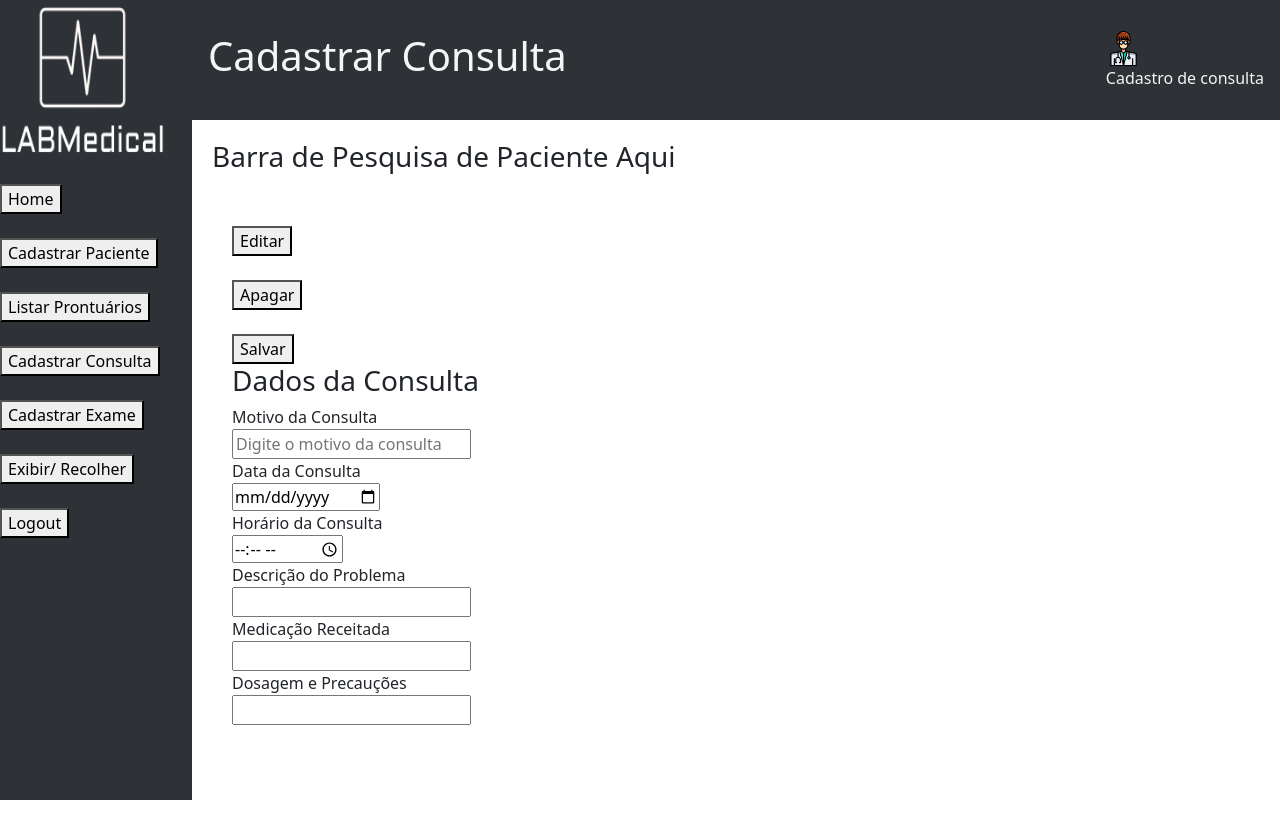
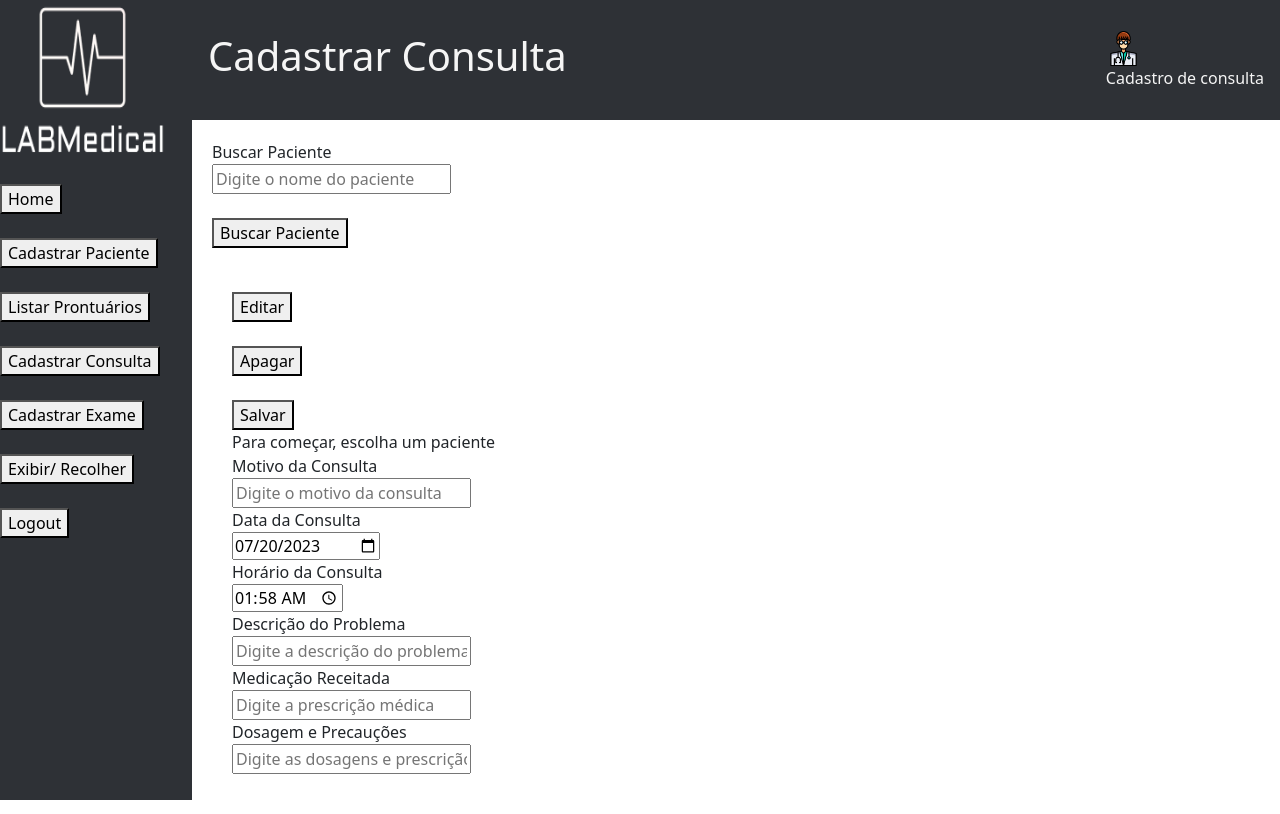
Before and after one commit to rodrigopieritz/m2labmedical, a React (Vite) app: page /medical-register in a window 1280 px wide. Built offline with nearby package versions, Linux system fonts and the light colour scheme.

Commit message:
ajustadas validações + hora e data

```diff
--- a/src/components/MedicalRegister/MedicalRegisterComponent.jsx
+++ b/src/components/MedicalRegister/MedicalRegisterComponent.jsx
@@ -9,12 +9,11 @@ import { Spinner } from "react-bootstrap";
 export const MedicalRegisterComponent = () => {
   const [appointReason, setAppointReason] = useState("");
   const [appointReasonError, setAppointReasonError] = useState("");
-
   const [appointDate, setAppointDate] = useState("");
   const [appointDatError, setAppointDateError] = useState("");
   const [submitButtonState, setSubmitButtonState] = useState("");
-  const [editButtonState, setEditButtonState] = useState("");
-  const [deleteButtonState, setDeleteButtonState] = useState("");
+  const [editButtonState, setEditButtonState] = useState(false);
+  const [deleteButtonState, setDeleteButtonState] = useState(false);
   const [appointTime, setAppointTime] = useState("");
   const [appointTimeError, setAppointTimeError] = useState("");
   const [problemDescription, setProblemDescription] = useState("");
@@ -23,13 +22,57 @@ export const MedicalRegisterComponent = () => {
   const [dosageAndPrecautions, setDosageAndPrecautions] = useState("");
   const [dosageAndPrecautionsError, setDosageAndPrecautionsError] =
     useState("");
+  const [currentDate, setCurrentDate] = useState("");
+  const [currentTime, setCurrentTime] = useState("");
+  const [searchQuery, setSearchQuery] = useState("");
+  const [foundPatient, setFoundPatient] = useState(null);
+  const [foundPatientError, setFoundPatientError] = useState(null);
 
+  useEffect(() => {
+    const getCurrentDate = () => {
+      const now = new Date();
+      const year = now.getFullYear();
+      const month = String(now.getMonth() + 1).padStart(2, "0");
+      const day = String(now.getDate()).padStart(2, "0");
+      return `${year}-${month}-${day}`;
+    };
 
+    const getCurrentTime = () => {
+      const now = new Date();
+      const hours = String(now.getHours()).padStart(2, "0");
+      const minutes = String(now.getMinutes()).padStart(2, "0");
+      return `${hours}:${minutes}`;
+    };
+
+    setAppointDate(getCurrentDate());
+    setCurrentDate(getCurrentDate());
+    setAppointTime(getCurrentTime());
+    setCurrentTime(getCurrentTime());
+  }, []);
+
+  const handleSearchPatient = () => {
+    if (searchQuery.trim() === "") {
+         setFoundPatient(null);
+        return;
+      }
+    const patientsList = JSON.parse(localStorage.getItem("patients")) || [];
+
+    const patient = patientsList.find((patient) =>
+      patient.name.toLowerCase().includes(searchQuery.toLowerCase())
+    );
+
+    if (patient) {
+      setFoundPatient(patient);
+    } else {
+      setFoundPatient(null);
+      alert("Paciente não encontrado.");
+    }
+  };
 
   const handleInput = (event) => {
     event.preventDefault();
-    setDeleteButtonState("true");
-    setEditButtonState("true");
+    setDeleteButtonState(true);
+    setEditButtonState(true);
     const { value, id } = event.target;
     if (id === "appointReason") {
       setAppointReason(value);
@@ -48,12 +91,15 @@ export const MedicalRegisterComponent = () => {
     } else if (id === "dosageAndPrecautions") {
       setDosageAndPrecautions(value);
       setDosageAndPrecautionsError("");
+    } else if (id === "foundPatient") {
+      setFoundPatient(value);
+      setFoundPatientError("");
     }
   };
 
   const addMedicalAppointmentToLocalStorage = () => {
     const newMedicalAppointment = {
-      patient: 1,
+      patient: foundPatient.id,
       appointReason: appointReason,
       appointDate: appointDate,
       appointTime: appointTime,
@@ -69,6 +115,15 @@ export const MedicalRegisterComponent = () => {
     e.preventDefault();
 
     const validationSchema = yup.object().shape({
+        foundPatient: yup
+        .mixed()
+        .test(
+          "is-patient-selected",
+          "Por favor, selecione um paciente.",
+          (value) => {
+            return value !== null;
+          }
+        ),
       appointReason: yup
         .string()
         .min(6, "Este campo deve ter pelo menos 6 caracteres")
@@ -94,6 +149,7 @@ export const MedicalRegisterComponent = () => {
     validationSchema
       .validate(
         {
+          foundPatient,
           appointReason,
           appointDate,
           appointTime,
@@ -118,13 +174,15 @@ export const MedicalRegisterComponent = () => {
             } else if (path === "appointDate") {
               setAppointDateError(message);
             } else if (path === "appointTime") {
-              setAppointTime(message);
+              setAppointTimeError(message);
             } else if (path === "problemDescription") {
-              setProblemDescription(message);
+              setProblemDescriptionError(message);
             } else if (path === "medicationPrescribed") {
-              setMedicationPrescribed(message);
+              setMedicationPrescribedError(message);
             } else if (path === "dosageAndPrecautions") {
-              setDosageAndPrecautions(message);
+              setDosageAndPrecautionsError(message);
+            } else if (path === "foundPatient") {
+              setFoundPatientError(message);
             }
           });
         }
@@ -133,7 +191,23 @@ export const MedicalRegisterComponent = () => {
 
   return (
     <>
-      <h3>Barra de Pesquisa de Paciente Aqui</h3>
+      <div>
+        <InputComponent
+          id="searchPatientInp"
+          type="text"
+          placeholder="Digite o nome do paciente"
+          label="Buscar Paciente"
+          value={searchQuery}
+          onInput={(event) => setSearchQuery(event.target.value)}
+        />
+        <ButtonComponent
+          id="searchPatientBtn"
+          type="button"
+          label="Buscar Paciente"
+          onClick={handleSearchPatient}
+        />
+      </div>
+
       <Styled.MedicalRegisterComponent>
         <form onSubmit={handleFormSubmission} noValidate>
           <ButtonComponent
@@ -172,7 +246,12 @@ export const MedicalRegisterComponent = () => {
             </div>
           )}
 
-          <h3>Dados da Consulta</h3>
+          {!foundPatient ? (
+            <div>Para começar, escolha um paciente</div>
+          ) : (
+            <div>Paciente: {foundPatient.name}</div>
+          )}
+          {foundPatientError && <div>{foundPatientError}</div>}
 
           <InputComponent
             id="appointReason"
@@ -188,7 +267,6 @@ export const MedicalRegisterComponent = () => {
           <InputComponent
             id="appointDate"
             type="date"
-            placeholder="01/01/2024"
             label="Data da Consulta"
             value={appointDate}
             onInput={handleInput}
@@ -208,15 +286,16 @@ export const MedicalRegisterComponent = () => {
           <InputComponent
             id="problemDescription"
             type="textarea"
+            placeholder="Digite a descrição do problema"
             label="Descrição do Problema"
             value={problemDescription}
             onInput={handleInput}
-            error={problemDescriptionError}
           />
           {problemDescriptionError && <div>{problemDescriptionError}</div>}
 
           <InputComponent
             id="medicationPrescribed"
+            placeholder="Digite a prescrição médica"
             type="textarea"
             label="Medicação Receitada"
             onInput={handleInput}
@@ -224,11 +303,11 @@ export const MedicalRegisterComponent = () => {
 
           <InputComponent
             id="dosageAndPrecautions"
+            placeholder="Digite as dosagens e prescrição"
             type="textarea"
             label="Dosagem e Precauções"
             value={dosageAndPrecautions}
             onInput={handleInput}
-            error={dosageAndPrecautionsError}
           />
           {dosageAndPrecautionsError && <div>{dosageAndPrecautionsError}</div>}
         </form>
--- a/src/main.jsx
+++ b/src/main.jsx
@@ -1,5 +1,5 @@
 import React from "react";
-import ReactDOM from "react-dom";
+import ReactDOM from "react-dom/client";
 import App from "./App.jsx";
 import { AuthProvider } from "./context/auth/auth.context.jsx";
 import 'bootstrap/dist/css/bootstrap.min.css';
```
